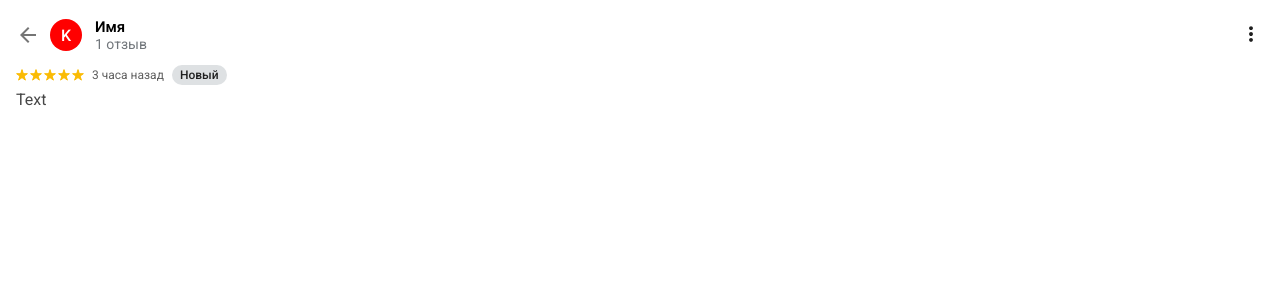
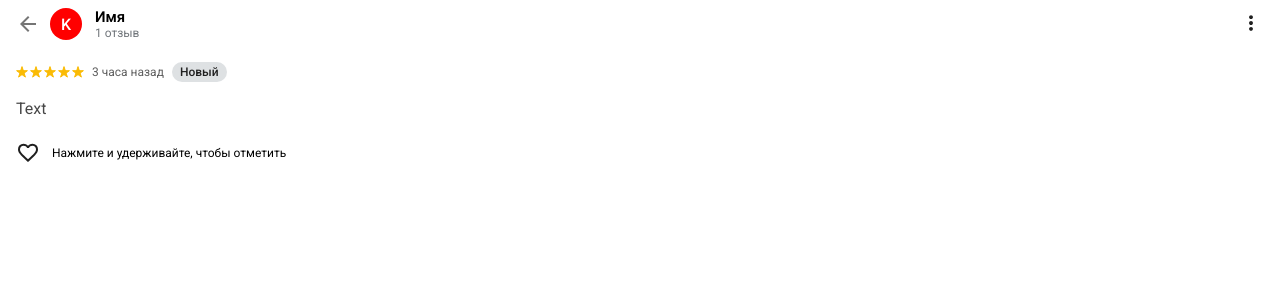
Before and after one commit to dtsymbalenko/sky_lounge, a React (Create React App) app: page / in a window 1280 px wide. Shown: the top 300 px of the page. Built offline with nearby package versions, Linux system fonts and the light colour scheme; the HTML template or start-up script is replaced by a standard one.

Commit message:
Add new styles

```diff
--- a/src/App.css
+++ b/src/App.css
@@ -1,5 +1,5 @@
 .wrapper {
-    padding: 18px 16px;
+    padding:  8px 16px;
     height: 100vh;
 }
 
@@ -42,12 +42,12 @@
 }
 
 .header__review {
-    font-size: 14px;
+    font-size: 12px;
     color: #70757a;
 }
 
 .rating {
-    margin-top: 13px;
+    margin-top: 22px;
     display: flex;
     align-items: center;
     gap: 8px;
@@ -75,7 +75,7 @@
 }
 
 .review {
-    margin: 3px 0 20px;
+    margin: 15px 0 20px;
     font-size: 16px;
     line-height: 1.5;
     color: #474747;
@@ -149,3 +149,10 @@
     color: #333;
     resize: vertical;
 }
+
+.like {
+    font-size: 12px;
+    display: flex;
+    align-items: center;
+    gap: 12px;
+}
--- a/src/App.js
+++ b/src/App.js
@@ -59,6 +59,10 @@ function App() {
           <div className="rating__new">Новый</div>
       </div>
       <div className="review">{reviewText}</div>
+      <div className="like">
+          <svg xmlns="http://www.w3.org/2000/svg" height="24px" viewBox="0 -960 960 960" width="24px" fill="#1f1f1f"><path d="m480-120-58-52q-101-91-167-157T150-447.5Q111-500 95.5-544T80-634q0-94 63-157t157-63q52 0 99 22t81 62q34-40 81-62t99-22q94 0 157 63t63 157q0 46-15.5 90T810-447.5Q771-395 705-329T538-172l-58 52Zm0-108q96-86 158-147.5t98-107q36-45.5 50-81t14-70.5q0-60-40-100t-100-40q-47 0-87 26.5T518-680h-76q-15-41-55-67.5T300-774q-60 0-100 40t-40 100q0 35 14 70.5t50 81q36 45.5 98 107T480-228Zm0-273Z"/></svg>
+          Нажмите и удерживайте, чтобы отметить
+      </div>
 
         {isOpen && (<div className="edit">
             <div className="edit__overlay" onClick={() => setIsOpen(false)}></div>
```
